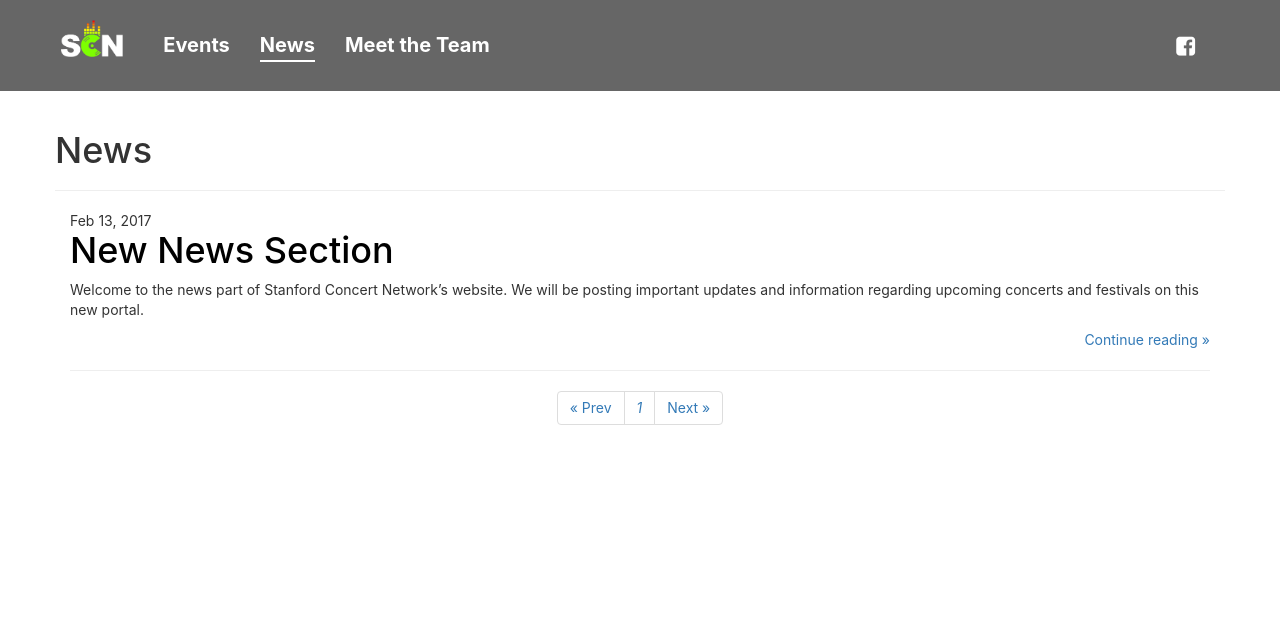
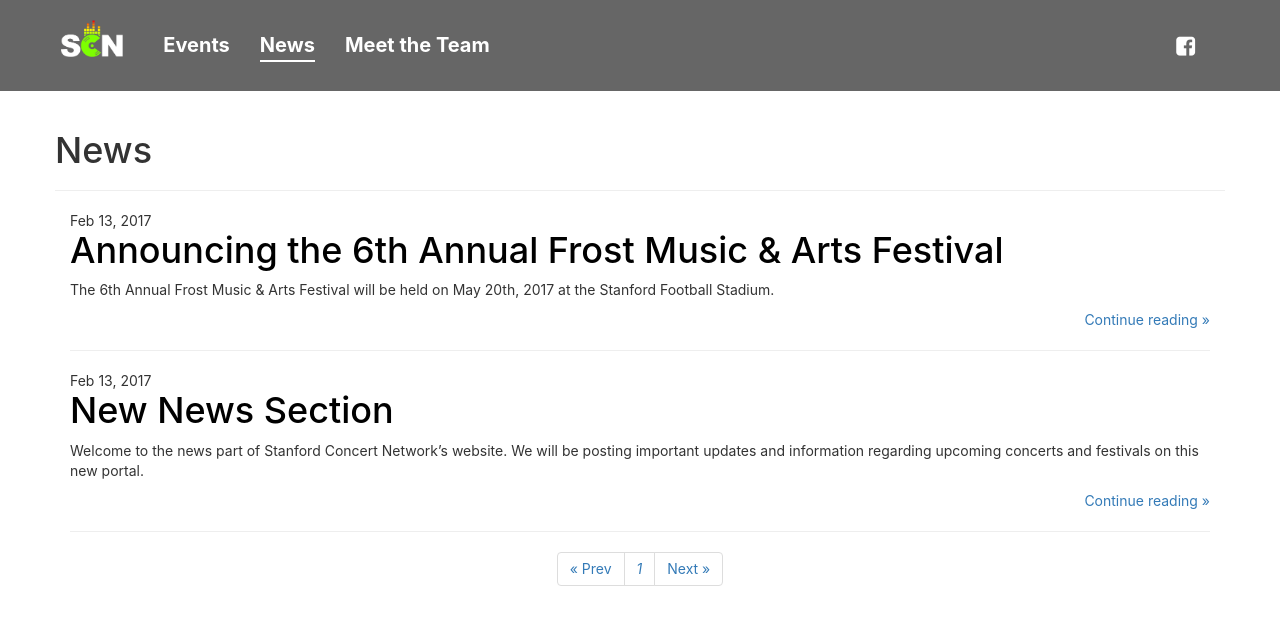
Before and after one commit to StanfordConcertNetwork/scn.stanford.edu, a Jekyll site: the page built from news/index.html, in a window 1280 px wide. Shown: the top 625 px of the page. Built offline with Jekyll 4.4.1, drawn with Linux system fonts in a browser that asks for light colours; nearby versions of some CDN libraries; the list of posts is cut into pages by our own code.

Commit message:
Frost announcement

```diff
--- /dev/null
+++ b/_posts/2017-03-14-frost-save-the-date.md
@@ -0,0 +1,14 @@
+---
+layout: post
+title:  "Announcing the 6th Annual Frost Music & Arts Festival"
+author: "Tony Bruess"
+date:   2017-02-13 00:00:00 -0600
+permalink: "/news/frost-2017-date"
+---
+The 6th Annual Frost Music & Arts Festival will be held on May 20th, 2017 at the Stanford Football Stadium.
+
+The music festival that brought you Fetty Wap, Sage the Gemini, Flume, Kaytranada, AlunaGeorge and MGMT is back. Save the date and stay tuned for the artist reveal and more info!
+
+<a class="lead center" href="https://www.facebook.com/events/928300317272746/" target="blank">RSVP on Facebook for updates</a>
+
+<img src="/assets/img/events/frost2017banner.jpg">
--- a/assets/css/main.css
+++ b/assets/css/main.css
@@ -255,6 +255,10 @@ body {
     color: black;
 }
 
+.news .post img {
+    max-width: 100%;
+}
+
 .news .footer {
     text-align: center;
 }
```
